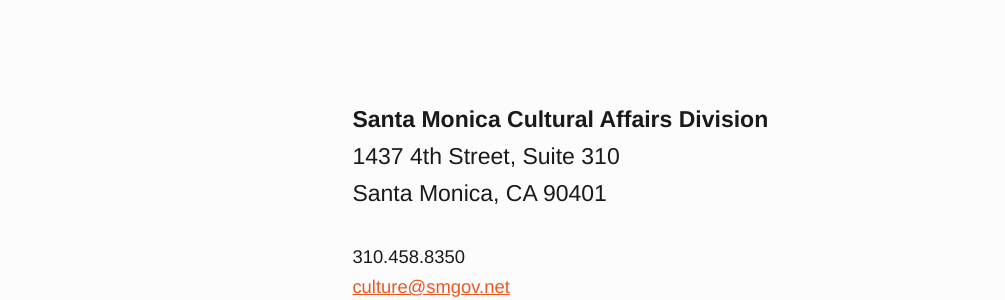
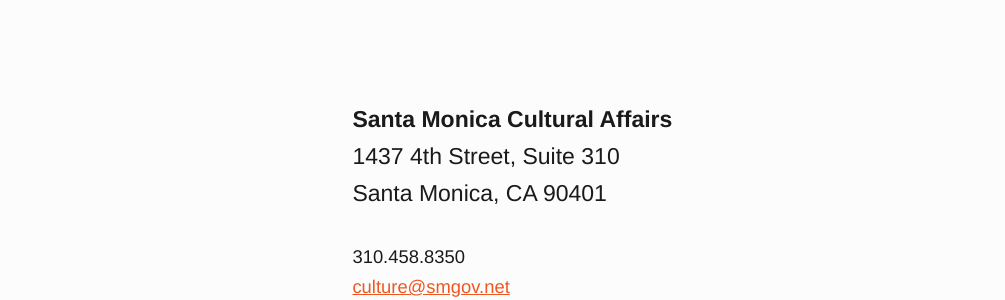
Before and after one commit to jimthoburn/artsamo, a Jekyll site: the page built from pages/contact.markdown, in a window 1280 px wide and 900 px high, scrolled down 470 px. Shown: the part 154-454 px from the top of the window, without its empty margins (104-1109 px from the left). Built offline with Jekyll 4.4.1, drawn with Linux system fonts in a browser that asks for light colours; some web fonts are replaced; some of the changed text lies outside the part shown.

Commit message:
Remove the word “Division” from contact info

```diff
--- a/_includes/contact.markdown
+++ b/_includes/contact.markdown
@@ -4,7 +4,7 @@
 
 ### <a href="/contact/">Contact</a>
 
-<a href="/contact/">Santa Monica Cultural Affairs Division</a>
+<a href="/contact/">Santa Monica Cultural Affairs</a>
 1437 4th Street, Suite 310
 Santa Monica, CA 90401
 
--- a/pages/contact.markdown
+++ b/pages/contact.markdown
@@ -6,7 +6,7 @@
 Contact
 =======
 
-**Santa Monica Cultural Affairs Division**
+**Santa Monica Cultural Affairs**
 1437 4th Street, Suite 310
 Santa Monica, CA 90401
 
```
